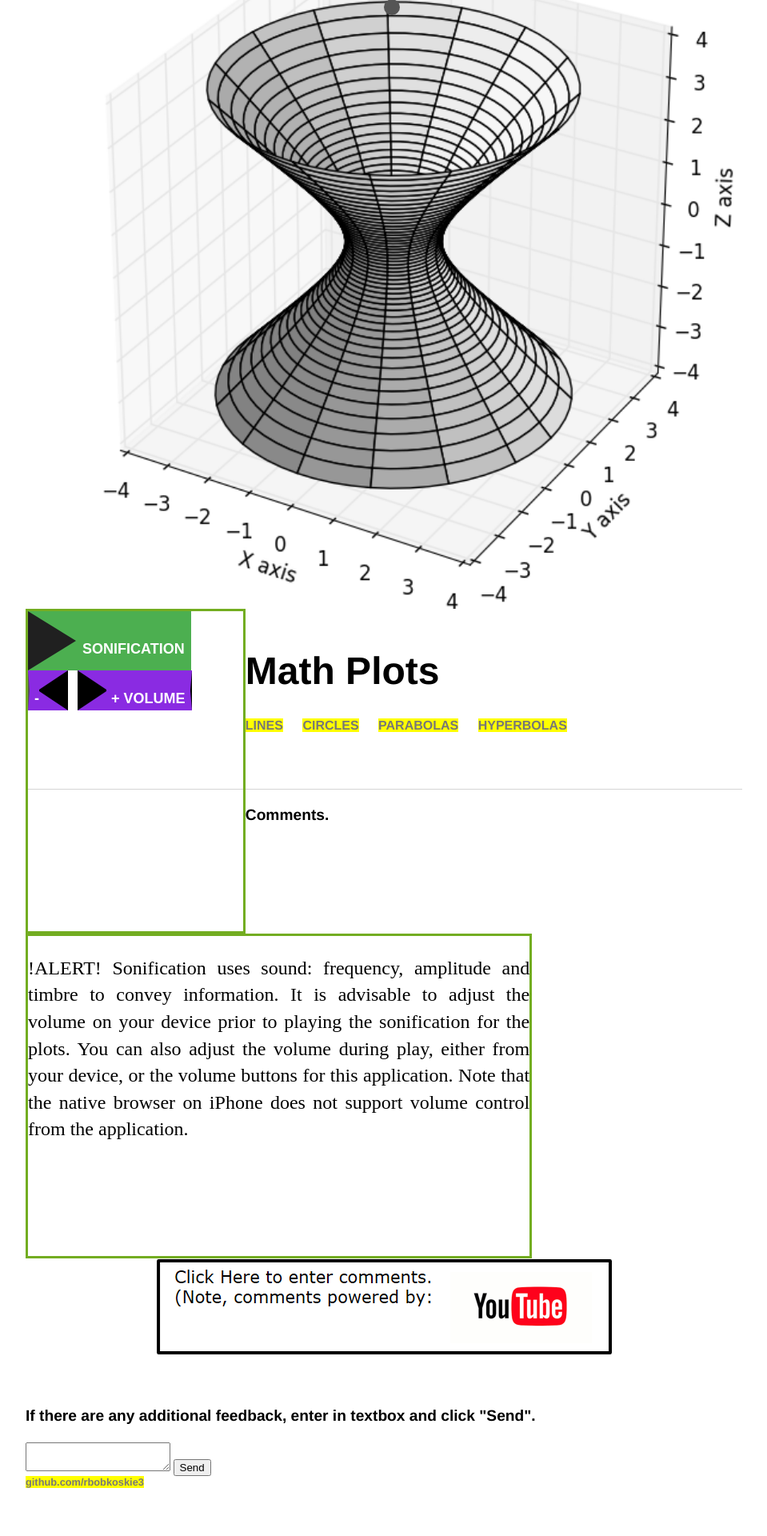
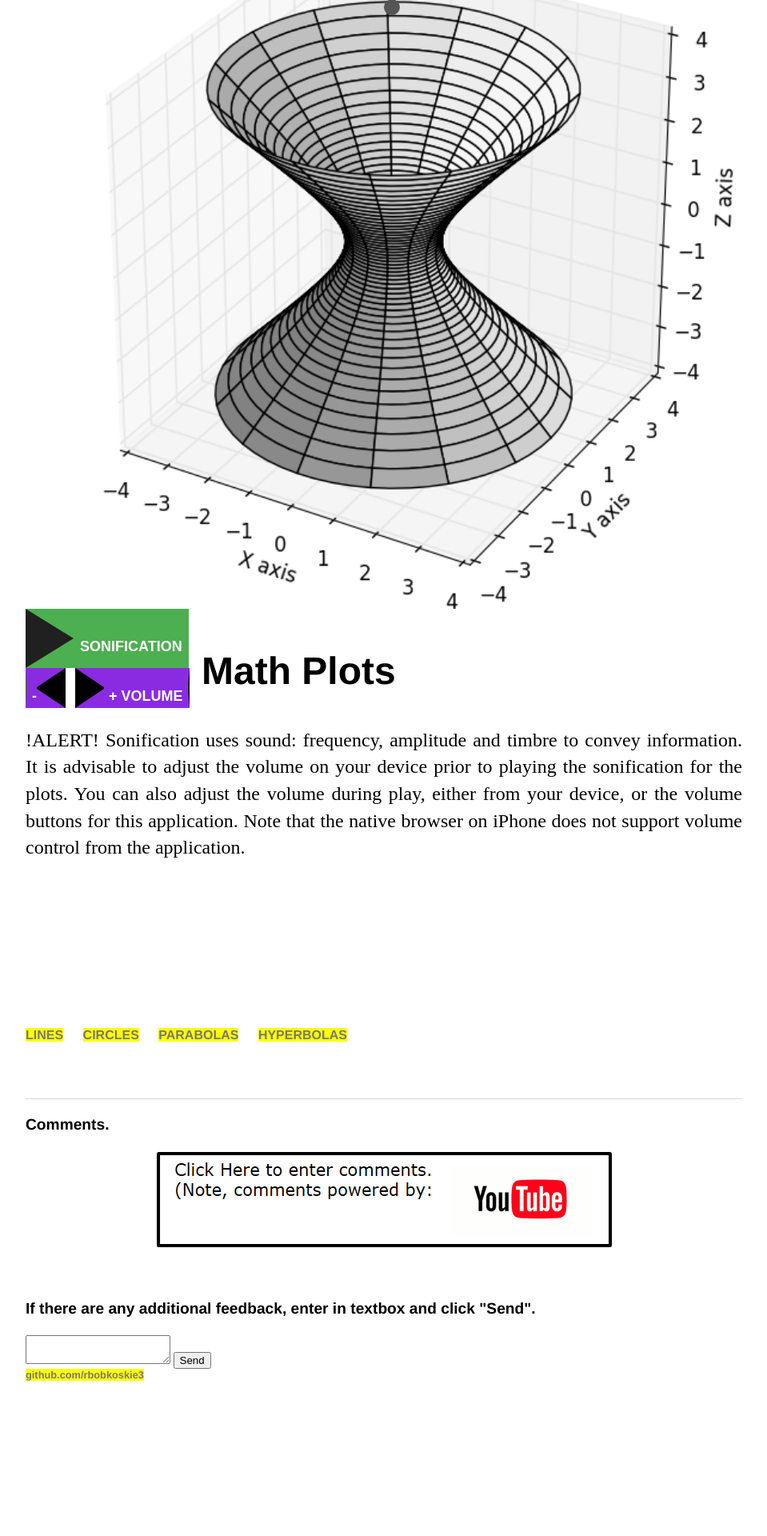
Before and after one commit to rbobkoskie3/rbobkoskie3.github.io, a Jekyll site: the page built from index.html, in a window 1280 px wide. Shown: the part 982-2902 px from the top of the page at 80% size, without its empty margins (160-1119 px from the left). Built offline with Jekyll 4.4.1, drawn with Linux system fonts in a browser that asks for light colours; after the commit the page ends 2768 px from its top, so only the background shows below that.

Commit message:
Add files via upload

```diff
--- a/index.html
+++ b/index.html
@@ -269,28 +269,28 @@ title: Math, Sonification, Plots
         */
 
         div.floatButton {
-            width:30%;
-            height:400px;
+            //width:30%;
+            //height:400px;
+            //float:left;
+
+            width: 220px;
+            height: 100%;
+            // display:inline-block;
             float:left;
-
-            //width: 220px;
-            //height: 100%;
-            // display:inline-block;
-            //float:left;
-            border: 3px solid #73AD21;
+            //border: 3px solid #73AD21;
         }
 
         div.floatWarning {
-            width:70%;
-            height:400px;
-            float:left;
+            //width:70%;
+            //height:400px;
+            //float:left;
             overflow-y: scroll;
 
-            //width: 70%;
-            //height: 400px;
+            width: 100%;
+            height: 400px;
             // display:inline-block;
-            //float:left;
-            border: 3px solid #73AD21;
+            float:left;
+            //border: 3px solid #73AD21;
         }
     </style>
 </head>
```
